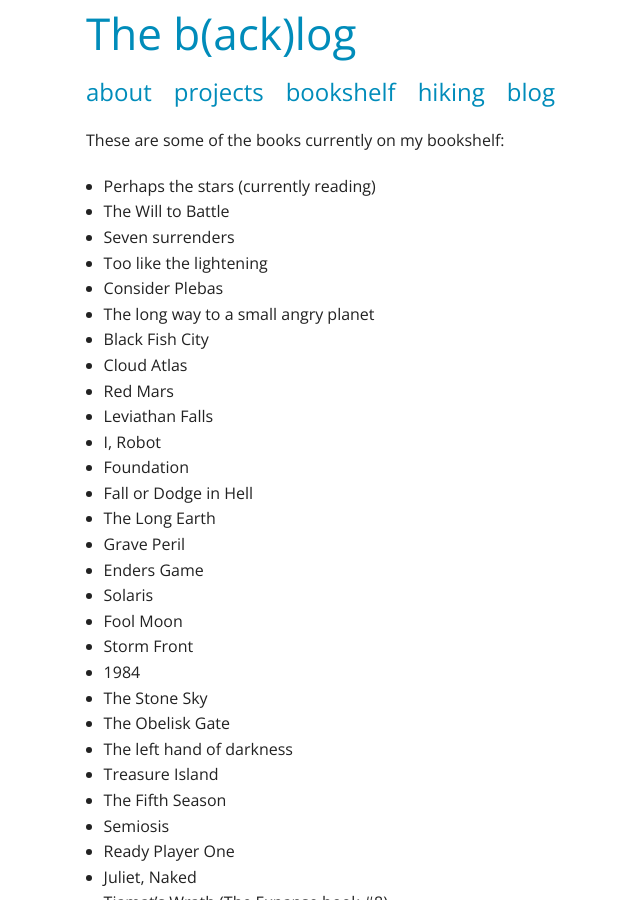
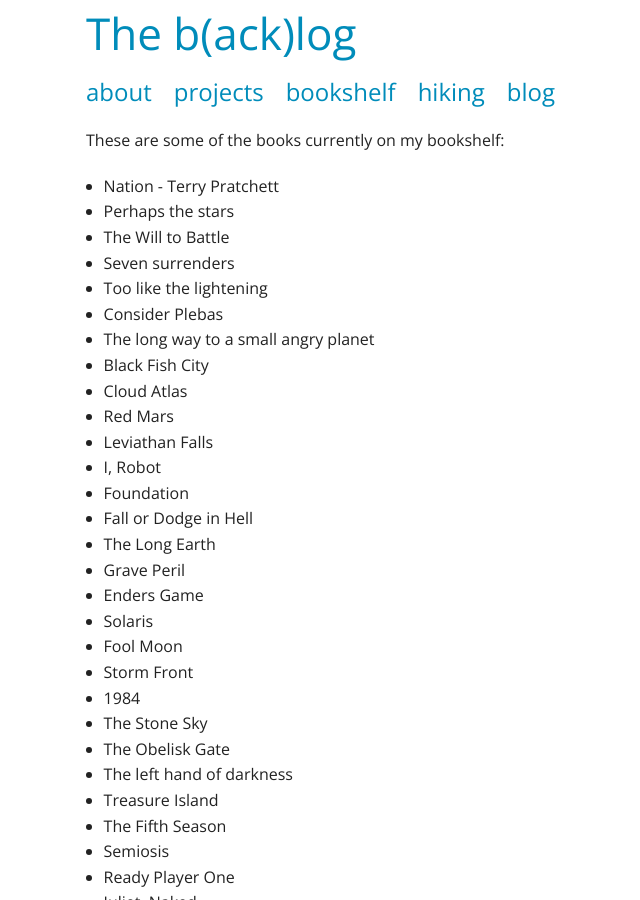
Before and after one commit to dirkcuys/thebacklog, a Jekyll site: the page built from bookshelf/index.md, in a window 1280 px wide and 900 px high. Shown: the whole window, without its empty margins (69-709 px from the left). Built offline with Jekyll 4.4.1, drawn with Linux system fonts in a browser that asks for light colours; nearby versions of some CDN libraries.

Commit message:
Update bookshelf

```diff
--- a/bookshelf/index.md
+++ b/bookshelf/index.md
@@ -4,7 +4,8 @@
 ---
 These are some of the books currently on my bookshelf:
 
-*   Perhaps the stars (currently reading)
+*   Nation - Terry Pratchett
+*   Perhaps the stars
 *   The Will to Battle
 *   Seven surrenders
 *   Too like the lightening
```
